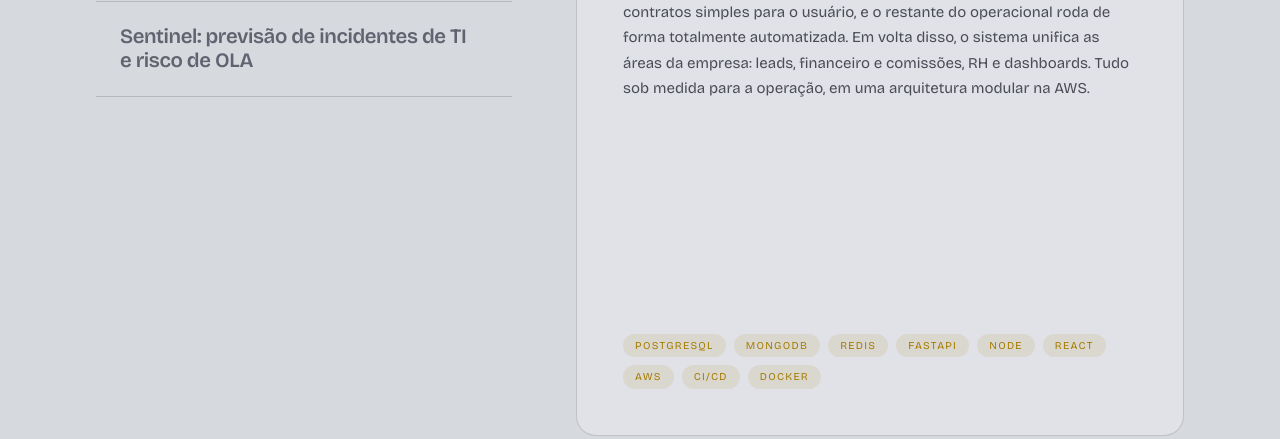
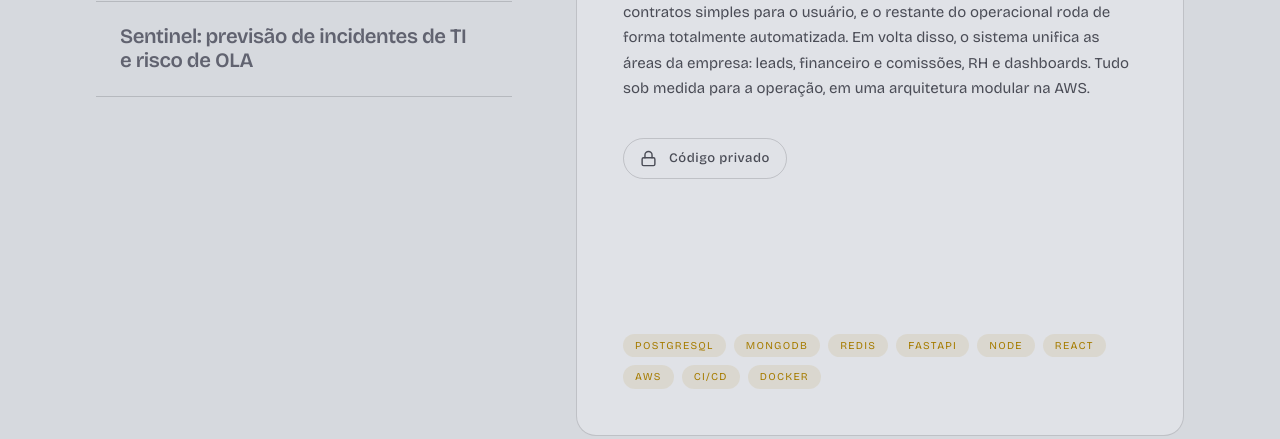
Before and after one commit to douglazcandido/douglazcandido.com, a React (Vite) app: page / in a window 1280 px wide. Shown: the part 3160-3599 px from the top of the page. Built offline with nearby package versions, Linux system fonts and the light colour scheme.

Commit message:
feat: selo 'Código privado' não clicável no projeto Atlas Corban

```diff
--- a/src/i18n/en.ts
+++ b/src/i18n/en.ts
@@ -87,12 +87,14 @@ export const en: Dict = {
   projects: {
     title: "Projects",
     repoCta: "View on GitHub",
+    privateCode: "Private code",
     items: [
       {
         title: "Atlas Corban: CRM for payroll loans",
         description:
           "The biggest pain for a payroll-loan lender is operational work, and Atlas was built to take that off the team's shoulders. The integration with banks and fintechs makes quoting and contract entry simple for the user, and the rest of the operation runs fully automated. Around that, the system unifies the company's areas: leads, finance and commissions, HR and dashboards. All tailored to the operation, in a modular architecture on AWS.",
         tags: ["PostgreSQL", "MongoDB", "Redis", "FastAPI", "Node", "React", "AWS", "CI/CD", "Docker"],
+        private: true,
       },
       {
         title: "An analytics layer decoupled from operations",
--- a/src/i18n/es.ts
+++ b/src/i18n/es.ts
@@ -87,12 +87,14 @@ export const es: Dict = {
   projects: {
     title: "Proyectos",
     repoCta: "Ver en GitHub",
+    privateCode: "Código privado",
     items: [
       {
         title: "Atlas Corban: CRM para crédito con descuento en nómina",
         description:
           "El mayor dolor de una financiera de crédito con descuento en nómina es el trabajo operativo, y Atlas fue hecho para sacarle eso de encima al equipo. La integración con bancos y fintechs vuelve simple para el usuario la simulación y la digitación de contratos, y el resto de la operación corre de forma totalmente automatizada. Alrededor de eso, el sistema unifica las áreas de la empresa: leads, finanzas y comisiones, RR. HH. y dashboards. Todo a medida para la operación, en una arquitectura modular en AWS.",
         tags: ["PostgreSQL", "MongoDB", "Redis", "FastAPI", "Node", "React", "AWS", "CI/CD", "Docker"],
+        private: true,
       },
       {
         title: "Capa de analytics desacoplada de la operación",
--- a/src/i18n/pt.ts
+++ b/src/i18n/pt.ts
@@ -89,12 +89,14 @@ export const pt = {
   projects: {
     title: "Projetos",
     repoCta: "Ver no GitHub",
+    privateCode: "Código privado",
     items: [
       {
         title: "Atlas Corban: CRM para crédito consignado",
         description:
           "A maior dor de uma financeira de crédito consignado é o trabalho operacional, e o Atlas foi feito para tirar isso das costas da equipe. A integração com bancos e fintechs deixa a simulação e a digitação de contratos simples para o usuário, e o restante do operacional roda de forma totalmente automatizada. Em volta disso, o sistema unifica as áreas da empresa: leads, financeiro e comissões, RH e dashboards. Tudo sob medida para a operação, em uma arquitetura modular na AWS.",
         tags: ["PostgreSQL", "MongoDB", "Redis", "FastAPI", "Node", "React", "AWS", "CI/CD", "Docker"],
+        private: true,
       },
       {
         title: "Camada de analytics desacoplada da operação",
--- a/src/sections/ProjectsList.tsx
+++ b/src/sections/ProjectsList.tsx
@@ -1,6 +1,6 @@
 import { useEffect, useRef, useState, type KeyboardEvent } from "react";
 import { FaGithub } from "react-icons/fa";
-import { FiArrowRight, FiArrowUpRight } from "react-icons/fi";
+import { FiArrowRight, FiArrowUpRight, FiLock } from "react-icons/fi";
 import Section from "../components/Section";
 import ShotStack from "../components/ShotStack";
 import { projectMedia } from "../data/projectMedia";
@@ -12,6 +12,8 @@ interface Project {
   tags: readonly string[];
   /** Public repository, when there is one. */
   repo?: string;
+  /** Closed-source project: shows a non-interactive "private code" badge instead of a link. */
+  private?: boolean;
   /** Key into `projectMedia` and the matching alt texts, when there are screenshots. */
   media?: string;
   shotAlts?: readonly string[];
@@ -42,7 +44,7 @@ function ProjectDetail({ project, active }: { project: Project; active: boolean
   const { t } = useI18n();
   const images = project.media ? projectMedia[project.media] : undefined;
   const hasShots = !!(images && project.shotAlts);
-  const hasLinks = !!project.repo || hasShots;
+  const hasLinks = !!project.repo || !!project.private || hasShots;
 
   return (
     <div className="@container h-full">
@@ -60,7 +62,7 @@ function ProjectDetail({ project, active }: { project: Project; active: boolean
         {hasLinks && (
           <Step order={2} active={active}>
             <div className="flex flex-wrap items-center justify-between gap-x-6 gap-y-5">
-              {project.repo && (
+              {project.repo ? (
                 <a
                   href={project.repo}
                   target="_blank"
@@ -74,7 +76,12 @@ function ProjectDetail({ project, active }: { project: Project; active: boolean
                     className="h-4 w-4 transition-transform duration-500 ease-[cubic-bezier(0.19,1,0.22,1)] group-hover/repo:translate-x-0.5 group-hover/repo:-translate-y-0.5"
                   />
                 </a>
-              )}
+              ) : project.private ? (
+                <span className="inline-flex cursor-default items-center gap-3 rounded-full border border-divider py-2.5 pr-4 pl-4 text-[13px] font-medium tracking-[0.04em] text-neutral-400 select-none">
+                  <FiLock aria-hidden="true" className="h-[17px] w-[17px]" />
+                  {t.projects.privateCode}
+                </span>
+              ) : null}
               {hasShots && <ShotStack images={images!} alts={project.shotAlts!} active={active} />}
             </div>
           </Step>
```
